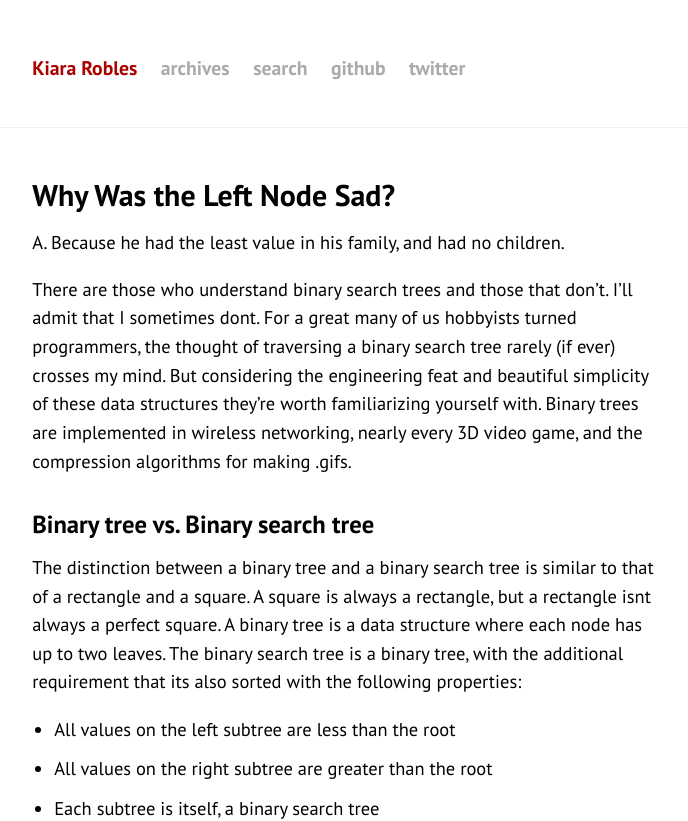
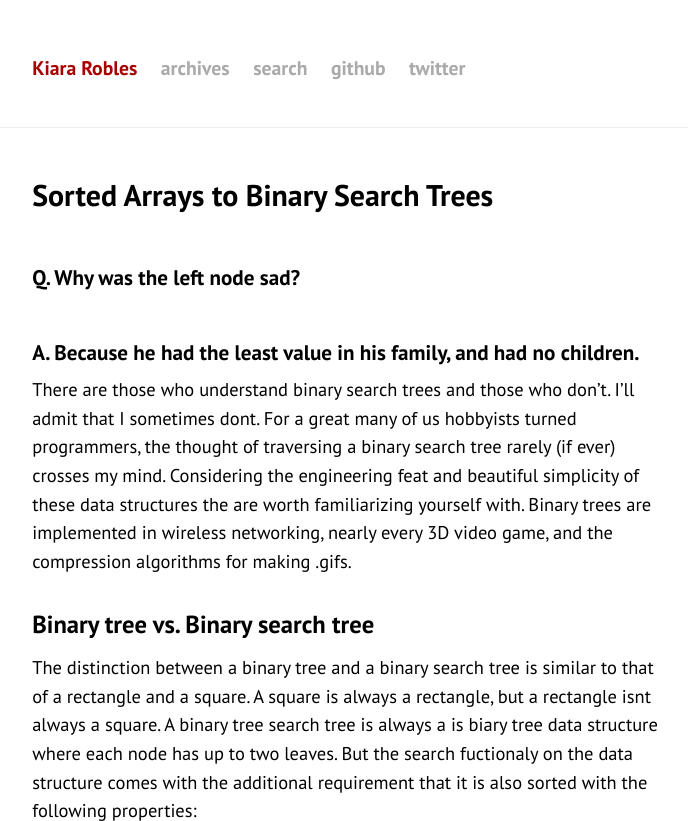
Before and after one commit to kristovatlas/kiaraRobles.github.io, a Jekyll site: the page built from _posts/2016-01-13-binarysearchtree.md, in a window 1280 px wide and 900 px high, cut to the strip 0-821 px from the top of the window. Shown: the whole strip, without its empty margins (291-979 px from the left). Built offline with Jekyll 4.4.1, drawn with Linux system fonts in a browser that asks for light colours; Markdown is read by kramdown in place of the engine named in the settings; comment, search, counter and statistics services are not loaded; some of the changed text lies outside the part shown.

Commit message:
Update 2016-01-13-binarysearchtree.md

```diff
--- a/_posts/2016-01-13-binarysearchtree.md
+++ b/_posts/2016-01-13-binarysearchtree.md
@@ -1,21 +1,23 @@
 ---
 layout: post
 comments: true
-title: Why Was the Left Node Sad?
+title: Sorted Arrays to Binary Search Trees
 tags: [swift]
 ---
-# Why Was the Left Node Sad?
+# Sorted Arrays to Binary Search Trees
 
-> A. Because he had the least value in his family, and had no children.
+##### Q. Why was the left node sad?
+##### A. Because he had the least value in his family, and had no children.
 
-There are those who understand binary search trees and those that don't. I'll admit that I sometimes dont. For a great many of us hobbyists turned programmers, the thought of traversing a binary search tree rarely (if ever) crosses my mind. But considering the engineering feat and beautiful simplicity of these data structures they're worth familiarizing yourself with. Binary trees are implemented in wireless networking, nearly every 3D video game, and the compression algorithms for making .gifs.
+There are those who understand binary search trees and those who don't. I'll admit that I sometimes dont. For a great many of us hobbyists turned programmers, the thought of traversing a binary search tree rarely (if ever) crosses my mind. Considering the engineering feat and beautiful simplicity of these data structures the are worth familiarizing yourself with. Binary trees are implemented in wireless networking, nearly every 3D video game, and the compression algorithms for making .gifs.
 
 #### Binary tree vs. Binary search tree
 
-The distinction between a binary tree and a binary search tree is similar to that of a rectangle and a square. A square is always a rectangle, but a rectangle isnt always a perfect square. A binary tree is a data structure where each node has up to two leaves. The binary search tree is a binary tree, with the additional requirement that its also sorted with the following properties:
--   All values on the left subtree are less than the root
--   All values on the right subtree are greater than the root
--   Each subtree is itself, a binary search tree
+The distinction between a binary tree and a binary search tree is similar to that of a rectangle and a square. A square is always a rectangle, but a rectangle isnt always a square. A binary tree search tree is always a is biary tree data structure where each node has up to two leaves. But the search fuctionaly on the data structure comes with the additional requirement that it is also sorted with the following properties:
+
+- All values on the left subtree are less than the root
+- All values on the right subtree are greater than the root
+- Each subtree is itself, a binary search tree
 
 ![](http://sourcecodemania.com/wp-content/uploads/2012/05/binary-tree-vs-binary-search-tree.jpg)
 
@@ -25,13 +27,13 @@ Suppose you have an array of sorted numbers. Divide the array in half and each s
 
 ![](https://blog.penjee.com/wp-content/uploads/2015/12/optimal-binary-search-tree-from-sorted-array.gif)
 
-Searching this kind of data structure becomes "Oh" so many times fasters than searching each element from the initial array.
+Searching this kind of data structure becomes significantly faster than searching each individual element from the initial array.
 
 ![](https://blog.penjee.com/wp-content/uploads/2015/11/binary-search-tree-sorted-array-animation.gif)
 
 #### Implementing the Binary Search Tree
 
-If you know your array is ordered as a binary search tree, then you can search for a value and its position in the array. This is done by repeatedly halving the search interval. Each iteration compares the middle value of the search interval against the input value or key. The inequality determines which half of tree to continue searching, eliminating the other half of the search interval each time. If the resulting value matches the key, the function returns true and its position in the height of the tree.
+If you know your array is ordered as a binary search tree, then you can search for a value and its position in the tree. This is done by repeatedly halving the search interval. Each iteration compares the middle value of the search interval against the input value or key. The inequality determines which half of tree to continue searching, eliminating the other half of the search interval each time. If the resulting value matches the key, the function returns true and its position in the height of the tree.
 
     func binarySearch(var arrayOfInts: [Int], key: Int) -> (Bool, Int)
     {
```
